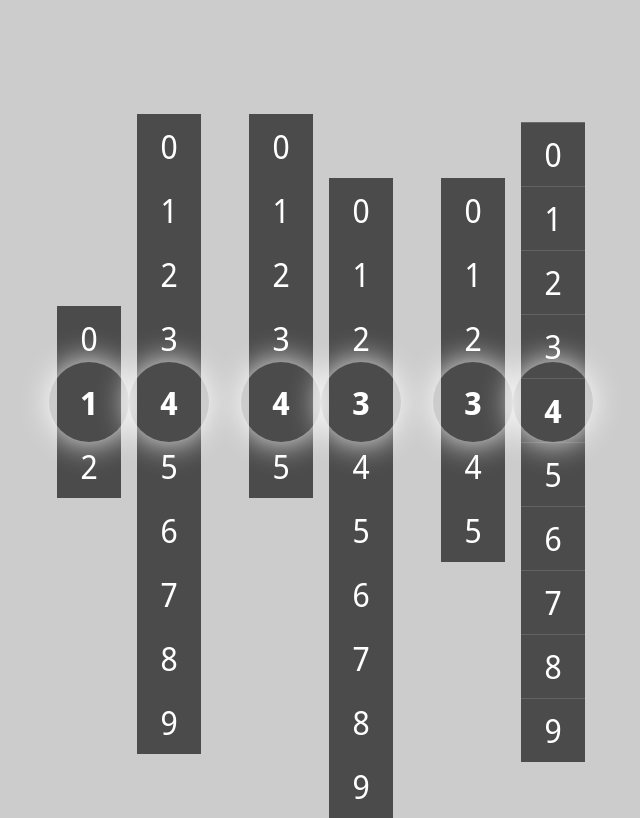
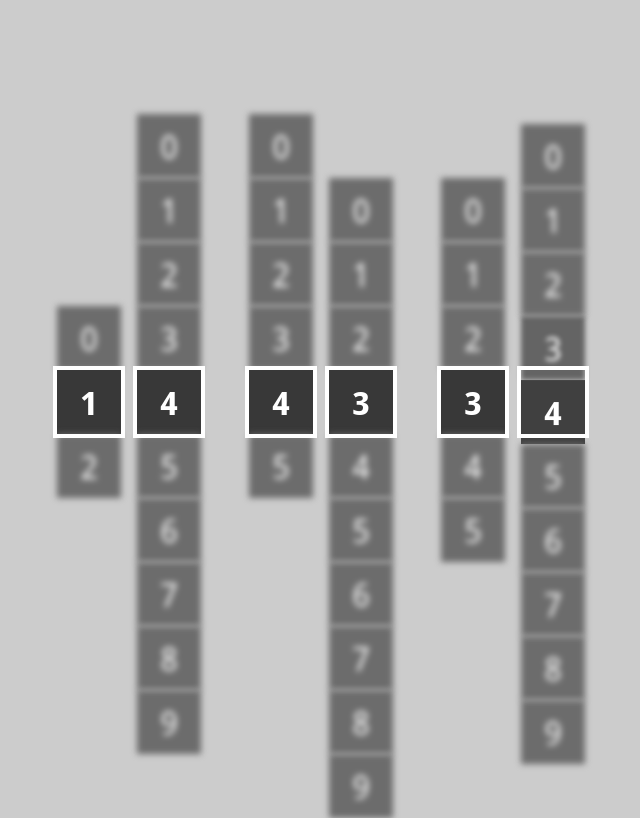
Before and after one commit to Rubyroidas/block-clock, a React app: page / in a window 1280 px wide. Shown: the whole page, without its empty margins (319-959 px from the left). Built offline with nearby package versions, Linux system fonts and the light colour scheme.

Commit message:
Add dark theme; Add device rotation

```diff
--- a/src/App.scss
+++ b/src/App.scss
@@ -13,13 +13,6 @@ body {
   padding: 0;
 }
 
-h1 {
-  font-size: 2.5rem;
-  padding: 1vmin 0;
-  margin: 1vmin 0;
-  line-height: 105%;
-}
-
 #root {
   padding: 0;
   margin: 0;
@@ -28,43 +21,3 @@ h1 {
 .app {
   position: relative;
 }
-
-.gradient {
-  background: linear-gradient(
-                  90deg,
-                  var(--grad-1),
-                  var(--grad-2)
-  );
-  display: inline-block;
-  -webkit-background-clip: text;
-  -webkit-text-fill-color: transparent;
-}
-
-a {
-  color: var(--link-color);
-  text-decoration: none;
-  display: inline-block;
-  padding: 1rem;
-  margin: 0;
-  font-size: 1rem;
-  border: solid 1px var(--link-color);
-  border-radius: 1rem;
-
-  &.bold {
-    font-weight: bold;
-  }
-}
-
-ul {
-  list-style: none;
-  padding: 0;
-  margin: 0;
-}
-
-li {
-  padding: 1rem;
-  margin: 0;
-}
-
-.body {
-}
--- a/src/Clock.jsx
+++ b/src/Clock.jsx
@@ -20,13 +20,28 @@ const ClockColumn = ({size, offset}) => (
     </div>
 );
 
+const ORIENTATION_HOST = window;
+const ORIENTATION_EVENT = 'deviceorientation';
+
 export const Clock = () => {
     const [timestamp, setTimestamp] = useState(Date.now());
+    const [orientation, setOrientation] = useState({x: 0, y: 0});
     const tick = () => {
         setTimestamp(Date.now());
     };
+    const handleDeviceOrientationChange = e => {
+        setOrientation({x: e.beta, y: e.gamma});
+    };
+
     useEffect(() => {
-        return setInterval(tick, 1000);
+        const intervalId = setInterval(tick, 1000);
+
+        ORIENTATION_HOST.addEventListener(ORIENTATION_EVENT, handleDeviceOrientationChange);
+
+        return () => {
+            clearInterval(intervalId);
+            ORIENTATION_HOST.removeEventListener(ORIENTATION_EVENT, handleDeviceOrientationChange);
+        };
     }, []);
 
     const d = new Date(timestamp);
@@ -40,8 +55,17 @@ export const Clock = () => {
     const sec1 = Math.floor(ss / 10);
     const sec2 = ss % 10;
 
+    const style = {
+        transform: `
+            translate(-50%, -50%)
+            perspective(45rem)
+            rotateX(${orientation.x}deg)
+            rotateY(${orientation.y}deg)
+         `
+    };
+
     return (
-        <div className="row">
+        <div className="row" style={style}>
             <ClockColumn size={3} offset={hour1}/>
             <ClockColumn size={10} offset={hour2}/>
             <ClockColumn size={6} offset={min1}/>
--- a/src/Clock.scss
+++ b/src/Clock.scss
@@ -1,14 +1,20 @@
+$animation-duration: 800ms;
+
 .row {
   position: absolute;
   left: 50%;
   top: 50%;
-  transform: translate(-50%, -50%);
+  transform: translate(-50%, -50%)
+    perspective(45rem)
+    rotateX(30deg)
+    rotateY(30deg);
   height: 60px;
   display: flex;
   flex-direction: row;
   width: 100%;
   justify-content: center;
 }
+
 .column {
   width: 4rem;
   height: 4rem;
@@ -24,31 +30,39 @@
   }
 
   & > .moving-part {
-    transition: transform 1s;
+    transition: transform $animation-duration ease-in-out;
   }
 
   & > .fisheye {
     position: absolute;
-    left: -0.5rem;
-    top: -0.5rem;
-    width: calc(100% + 1rem);
-    height: calc(100% + 1rem);
+    left: -0.25rem;
+    top: -0.25rem;
+    width: 100%;
+    height: 100%;
     background: transparent none;
-    box-shadow: 0 0 2rem #fff;
-    border-radius: 50%;
+    border: solid 0.25rem var(--clock-block-border-color);
+    //box-shadow: 0 0 2rem #fff;
   }
 }
+
 .block {
   width: 4rem;
   height: 4rem;
   font-size: 2rem;
+  font-weight: normal;
   display: flex;
   justify-content: center;
   align-items: center;
   color: var(--clock-text-color);
   background-color: var(--clock-surface-color);
+  transition: font-weight $animation-duration ease-in-out,
+    background-color $animation-duration ease-in-out,
+    filter $animation-duration ease-in-out;
+  filter: blur(3px);
 
   &.current {
     font-weight: bold;
+    background-color: var(--clock-surface-color-current);
+    filter: blur(0);
   }
 }
--- a/src/Themes.scss
+++ b/src/Themes.scss
@@ -1,12 +1,17 @@
 :root {
-  --grad-1: #ce9009;
-  --grad-2: #c40c56;
   --bg: #ccc;
   --text-color: #000;
-  --link-color: #0b28b0;
-  --highlight-background-color: rgba(255, 255, 255, 0.2);
-  --menu-icon-color: #fff;
-  --menu-bg-color: rgba(86, 86, 86, 0.77);
   --clock-text-color: rgb(255, 255, 255);
-  --clock-surface-color: rgb(75, 75, 75);
+  --clock-surface-color: rgb(108, 108, 108);
+  --clock-surface-color-current: rgb(56, 56, 56);
+  --clock-block-border-color: #fff;
+
+  @media (prefers-color-scheme: dark) {
+    --bg: #262626;
+    --text-color: #ffffff;
+    --clock-text-color: rgb(44, 44, 44);
+    --clock-surface-color: rgb(112, 111, 111);
+    --clock-surface-color-current: rgb(182, 182, 182);
+    --clock-block-border-color: #343434;
+  }
 }
```
